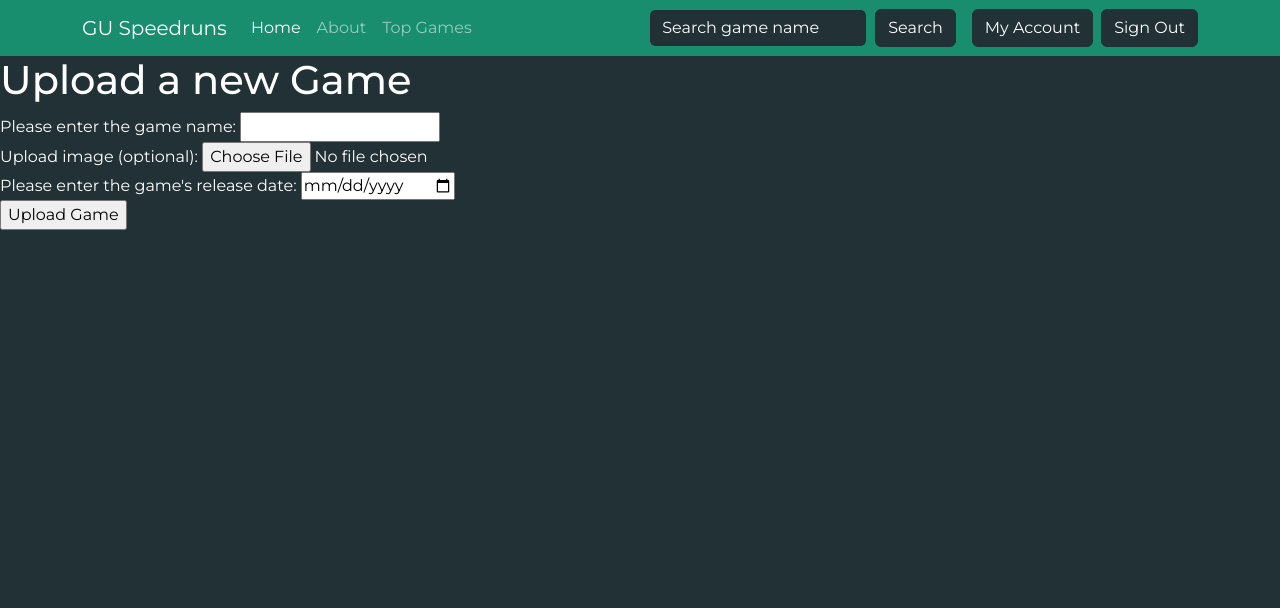
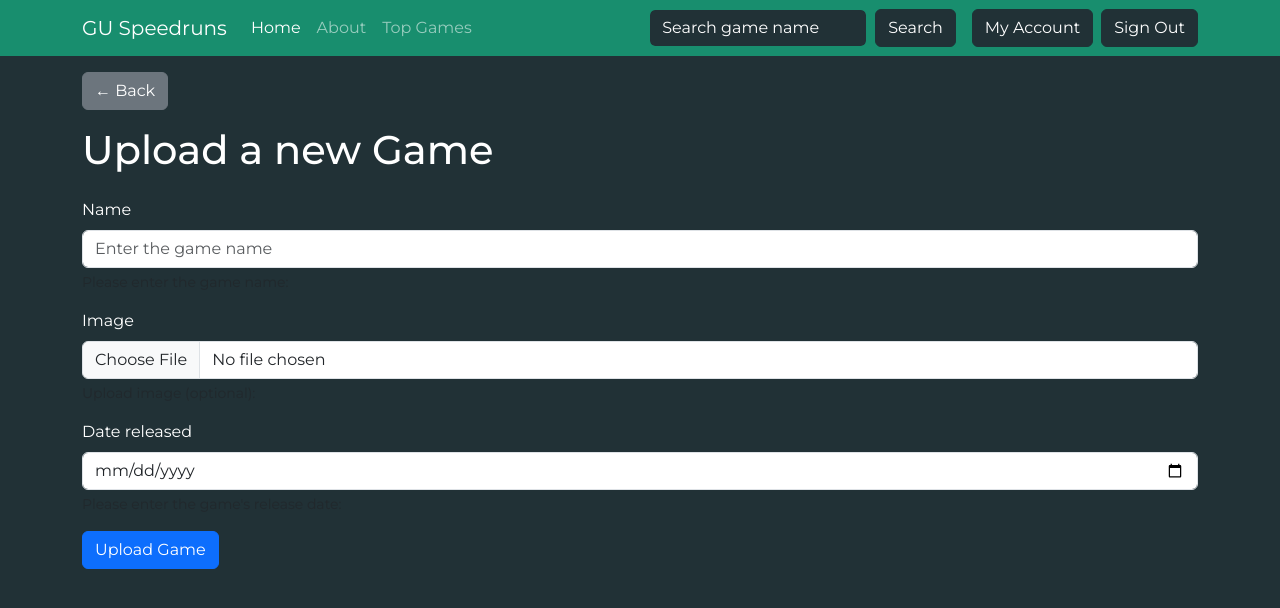
Before and after one commit to JasperHayes/WAD9E, a Django app: page /GUSpeedruns/game/upload/ in a window 1280 px wide. Shown: the top 608 px of the page. Run offline with Django 3.2, Linux system fonts and the light colour scheme; the visitor is signed in with stand-in values (Sample User, id 1).

Commit message:
Upload game css updated

```diff
--- a/GUSpeedruns/forms.py
+++ b/GUSpeedruns/forms.py
@@ -18,10 +18,9 @@ class UserProfileForm(forms.ModelForm):
 
 
 class UploadGameForm(forms.ModelForm):
-    name = forms.CharField(max_length=Game.NAME_MAX_LENGTH, help_text="Please enter the game name:")
-    image = forms.ImageField(required=False, help_text="Upload image (optional):")
-    date_released = forms.DateField( help_text="Please enter the game's release date:", widget=forms.DateInput(attrs={'type': 'date'}))
-
+    name = forms.CharField(max_length=Game.NAME_MAX_LENGTH, help_text="Please enter the game name:", widget=forms.TextInput(attrs={'class': 'form-control', 'placeholder': 'Enter the game name', 'id': 'id_name'}))
+    image = forms.ImageField(required=False, help_text="Upload image (optional):", widget=forms.ClearableFileInput(attrs={'class': 'form-control', 'id': 'id_image'}))
+    date_released = forms.DateField(help_text="Please enter the game's release date:", widget=forms.DateInput(attrs={'type': 'date', 'class': 'form-control', 'id': 'id_date_released'}))
     class Meta:
         model = Game
         fields = ("name", "image", "date_released")
--- a/templates/GUSpeedruns/upload_game.html
+++ b/templates/GUSpeedruns/upload_game.html
@@ -5,21 +5,36 @@
 {% endblock %}
 
 {% block body_block %}
-<h1>Upload a new Game</h1>
+<div class="container pt-3">
+    <a href="{% url 'GUSpeedruns:homepage'%}" class="btn btn-secondary m-0">&larr; Back</a>
+    <div class="header pt-3">
+        <h1>Upload a new Game</h1>
+    </div>
 
-<div>
-    <form id="game_form" method="post" enctype="multipart/form-data" action="{% url 'GUSpeedruns:upload_game' %}">
+    <div class="text_input pt-3 gy-2">
+        <form id="game_form" method="post" action="{% url 'GUSpeedruns:upload_game' %}" enctype="multipart/form-data">
         {% csrf_token %}
-        {% for hidden in form.hidden_fields %}
-            {{ hidden }}
+
+        {% for field in form.visible_fields %}
+            <div class="mb-3">
+                <label for="{{ field.id_for_label }}" class="form-label">{{ field.label }}</label>
+
+                {{ field }}
+
+                {% if field.help_text %}
+                    <div class="form-text">
+                        {{ field.help_text }}
+                    </div>
+                {% endif %}
+                {% if field.errors %}
+                    <div class="alert alert-danger mt-2">
+                        {{ field.errors }}
+                    </div>
+                {% endif %}
+            </div>
         {% endfor %}
-        {% for field in form.visible_fields %}
-            {{ field.errors }}
-            {{ field.help_text }}
-            {{ field }}
-            <br/>
-        {% endfor %}
-        <input type="submit" name="submit" value="Upload Game" />
-    </form>
+        <button type="submit" class="btn btn-primary">Upload Game</button>
+        </form>
+    </div>
 </div>
 {% endblock %}
```
Also changed, not shown: templates/GUSpeedruns/add_run.html (indentation only).
